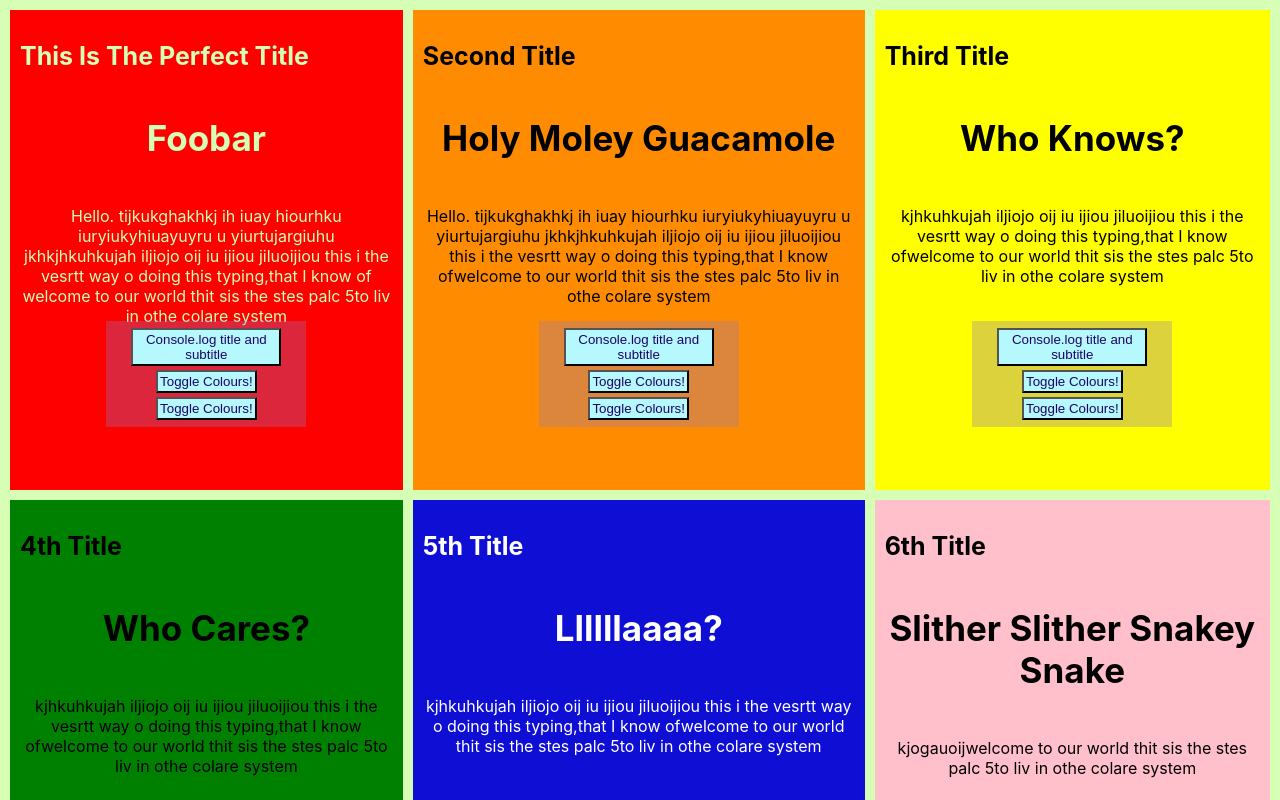
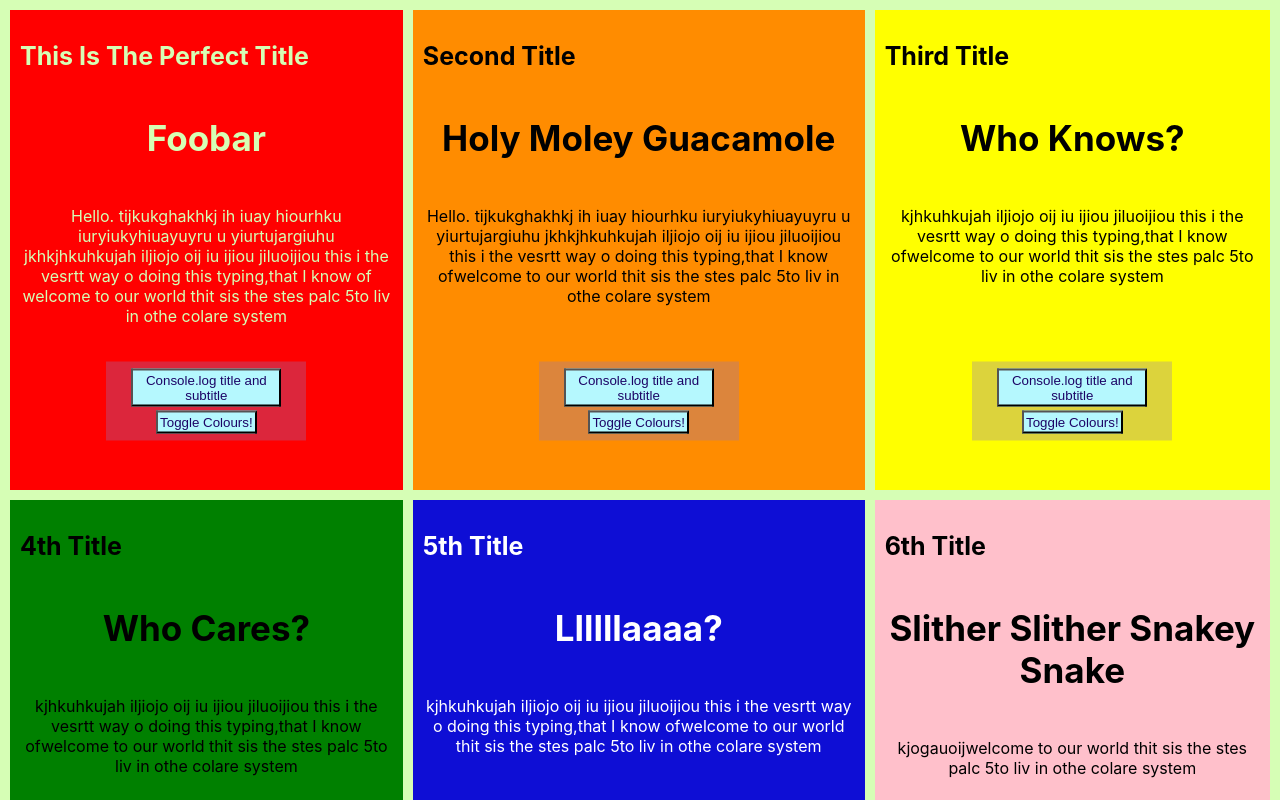
Before and after one commit to KerryCX/articles, a React (Create React App) app in the folder articles-app/: page / in a window 1280 px wide. Shown: the top 800 px of the page. Built offline with nearby package versions, Linux system fonts and the light colour scheme.

Commit message:
removed the redundant button which has its component in a separate file

```diff
--- a/articles-app/src/components/Articles.jsx
+++ b/articles-app/src/components/Articles.jsx
@@ -21,11 +21,6 @@ export const Article = (props) => {
                                 console.log(props.title + " " + props.subtitle)
                                 }}>Console.log title and subtitle
                             </button>
-                            <button className={"button-color"} onClick={() => {
-                                const newStyle = getClassExtension(articleStyle)
-                                changeStyle(newStyle)
-                                }}>Toggle Colours!
-                            </button>
                             <Button clickHandler={()=>{
                                 const newStyle = getClassExtension(articleStyle)
                                 changeStyle(newStyle)
```
